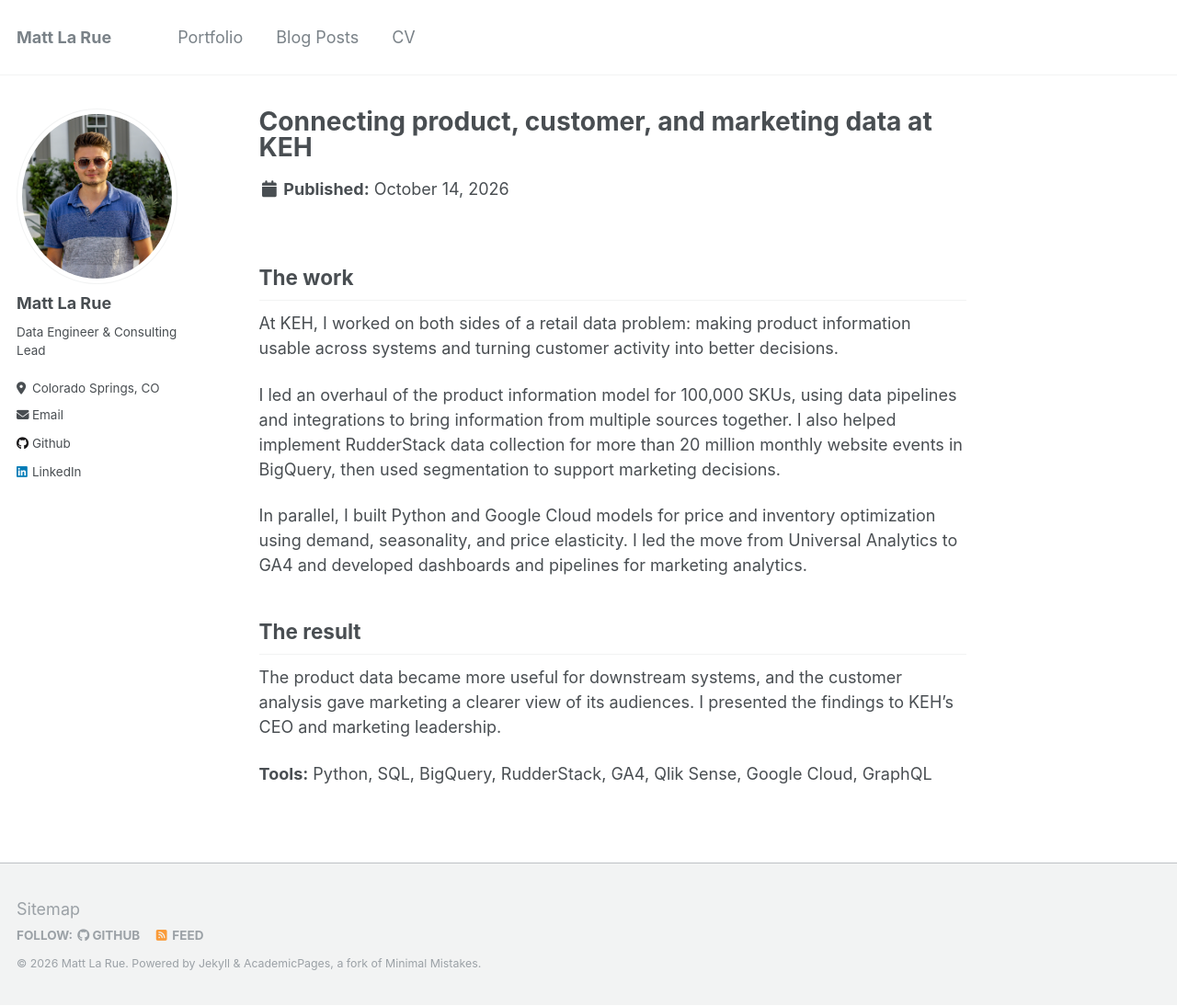
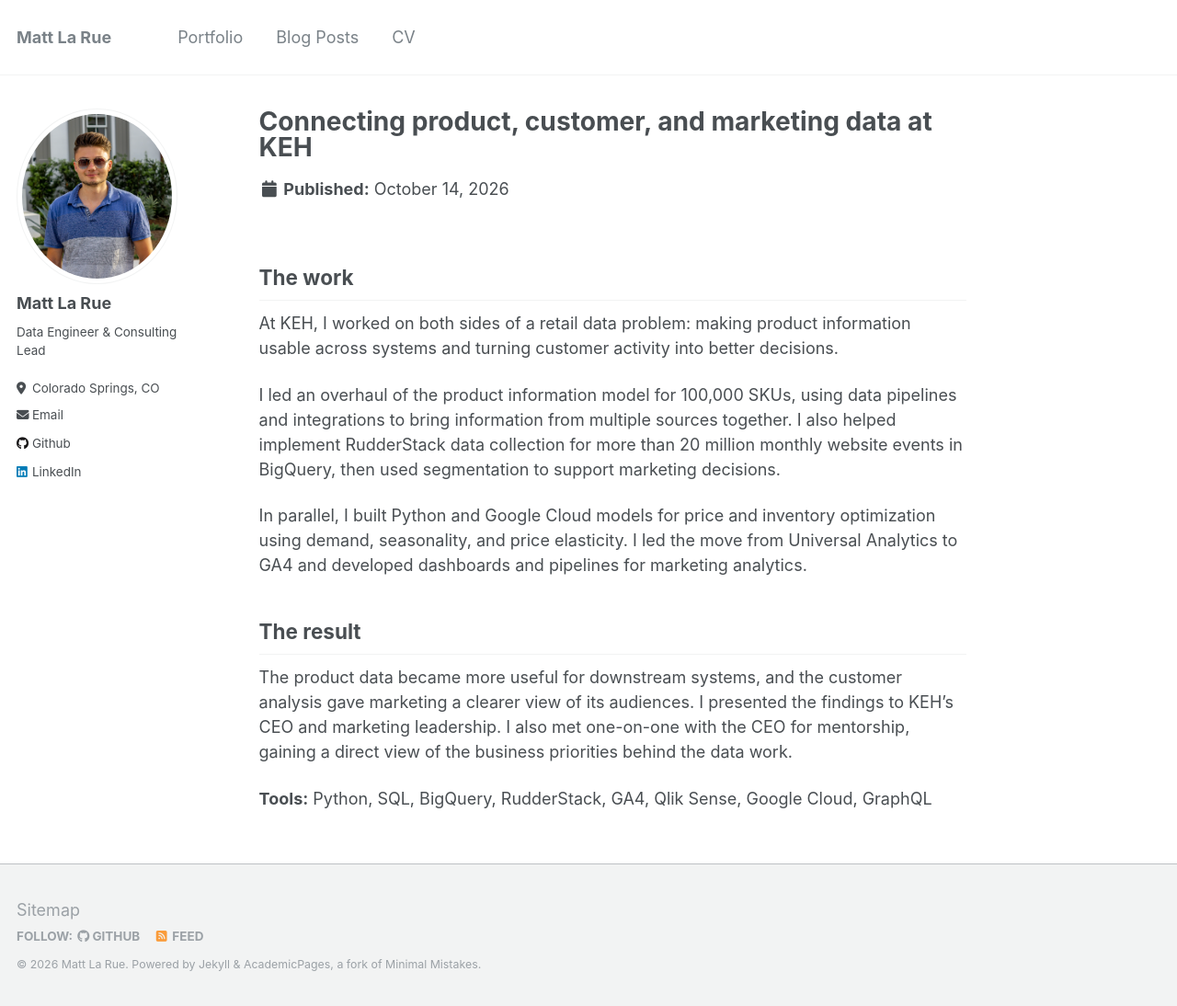
Before and after one commit to matthewlarue/matthewlarue.github.io, a Jekyll site: the page built from _portfolio/03-keh-product-customer-data.md, in a window 1280 px wide and 1094 px high. Shown: the whole window at 92% size. Built offline with Jekyll 4.4.1, drawn with Linux system fonts in a browser that asks for light colours.

Commit message:
Add KEH CEO mentorship to public CV and work example

```diff
--- a/_portfolio/03-keh-product-customer-data.md
+++ b/_portfolio/03-keh-product-customer-data.md
@@ -15,6 +15,6 @@ In parallel, I built Python and Google Cloud models for price and inventory opti
 
 ## The result
 
-The product data became more useful for downstream systems, and the customer analysis gave marketing a clearer view of its audiences. I presented the findings to KEH's CEO and marketing leadership.
+The product data became more useful for downstream systems, and the customer analysis gave marketing a clearer view of its audiences. I presented the findings to KEH's CEO and marketing leadership. I also met one-on-one with the CEO for mentorship, gaining a direct view of the business priorities behind the data work.
 
 **Tools:** Python, SQL, BigQuery, RudderStack, GA4, Qlik Sense, Google Cloud, GraphQL
```
Also changed, not shown: _pages/cv.md (+1 -0 lines).
